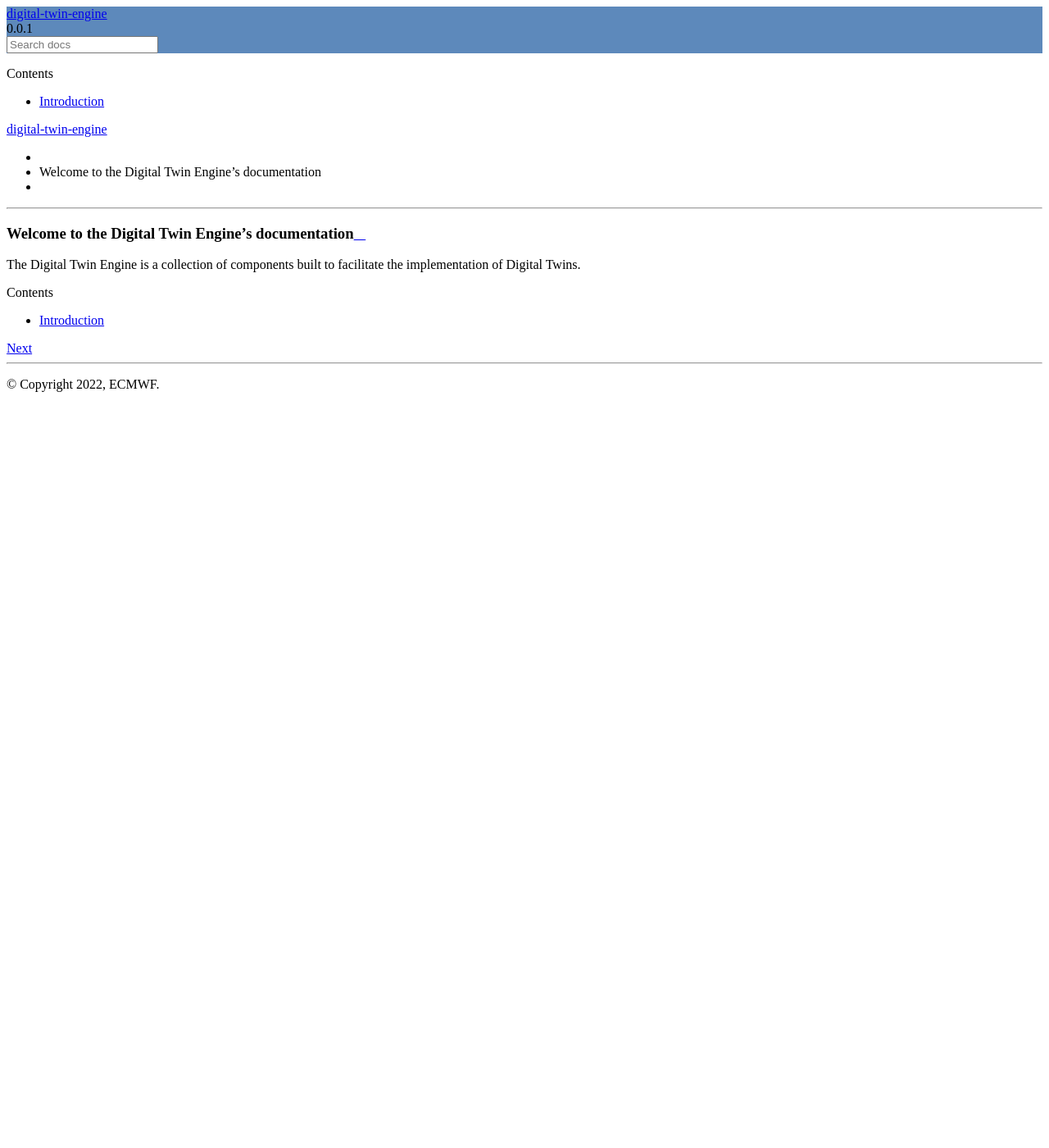
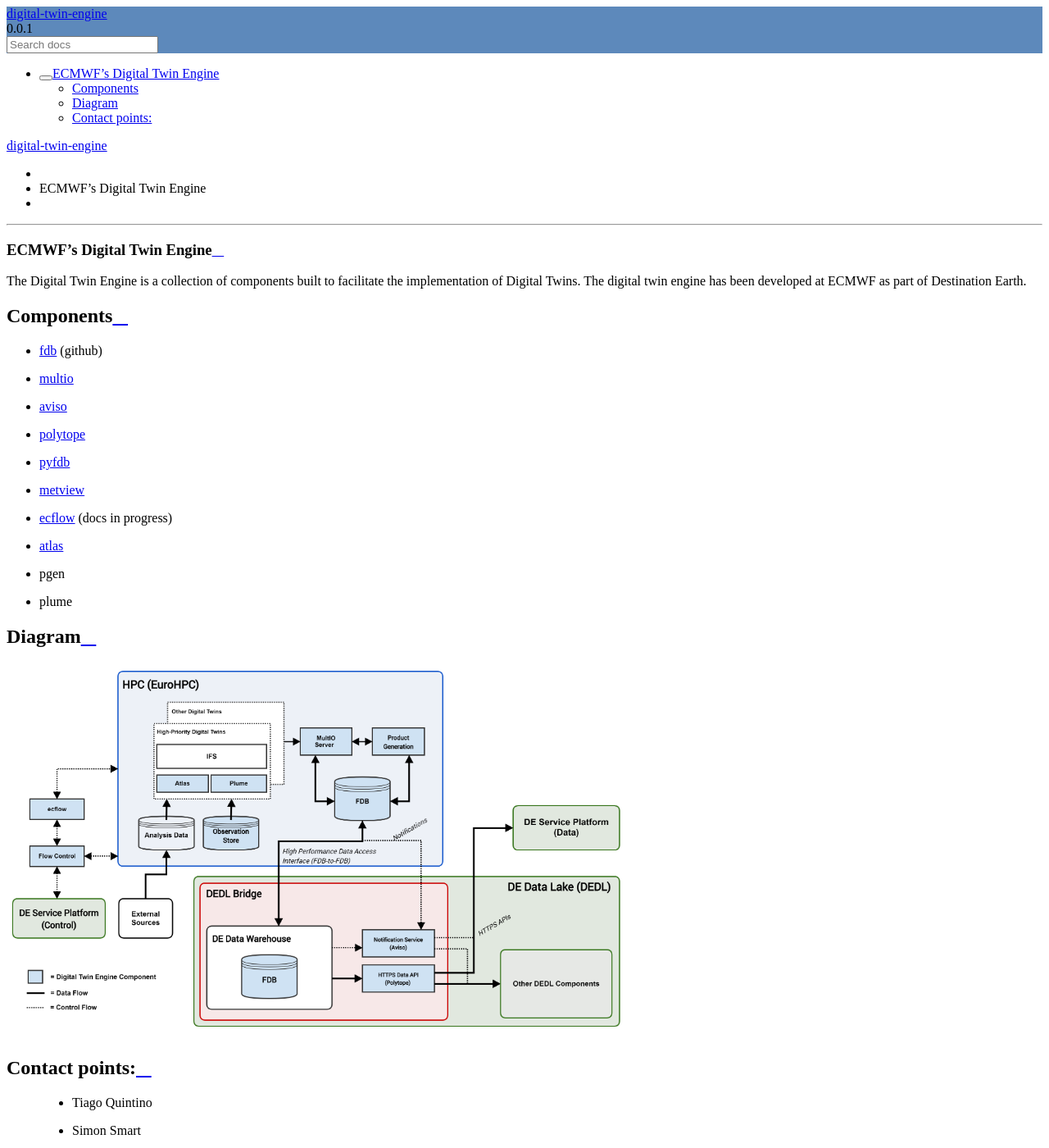
Before and after one commit to ecmwf-projects/digital-twin-engine, a Sphinx documentation site: the page built from docs/index.rst, in a window 1280 px wide and 1400 px high. Shown: the whole window at 82% size. Built offline with Sphinx 7.4.7 and the Read the Docs theme 2.0.0, drawn with Linux system fonts in a browser that asks for light colours; some of the changed text lies outside the part shown.

Commit message:
First draft

```diff
--- a/docs/content/introduction.rst
+++ /dev/null
@@ -1,8 +0,0 @@
-.. index:: Introduction
-
-Introduction
-============
-
-Lorem ipsum
-
-.. _`digital-twin-engine`: https://digital-twin-engine.readthedocs.io
--- a/docs/index.rst
+++ b/docs/index.rst
@@ -1,13 +1,36 @@
-Welcome to the Digital Twin Engine's documentation
+ECMWF's Digital Twin Engine
 ==================================================
 
-The Digital Twin Engine is a collection of components built to facilitate the implementation of Digital Twins.
+The Digital Twin Engine is a collection of components built to facilitate the implementation of Digital Twins. The digital twin engine has been developed at ECMWF as part of Destination Earth.
+
+Components
+----------
 
 
-.. index:: Contents
+* `fdb <https://github.com/ecmwf/fdb>`_ (github)
+* `multio <https://multio.readthedocs.io/en/latest/>`_
+* `aviso <https://pyaviso.readthedocs.io/en/latest/>`_
+* `polytope <https://polytope.readthedocs.io/en/latest/>`_
+* `pyfdb <https://pyfdb.readthedocs.io/en/latest/>`_
+* `metview <https://metview.readthedocs.io/en/latest/index.html>`_
+* `ecflow <https://ecflow.readthedocs.io/en/latest/index.html>`_ (docs in progress)
+* `atlas <https://confluence.ecmwf.int/display/ATLAS>`_
+* pgen
+* plume
 
-.. toctree::
-   :maxdepth: 1
-   :caption: Contents
+Diagram
+-------
 
-   content/introduction
+.. image:: _static/diagram.png
+  :width: 800
+  :alt: Alternative text
+
+
+Contact points:
+---------------
+
+ * Tiago Quintino
+ * Simon Smart
+ * James Hawkes
+
+(firstname.lastname@ecmwf.int)
```
Also changed, not shown: docs/_static/diagram.png (added).
